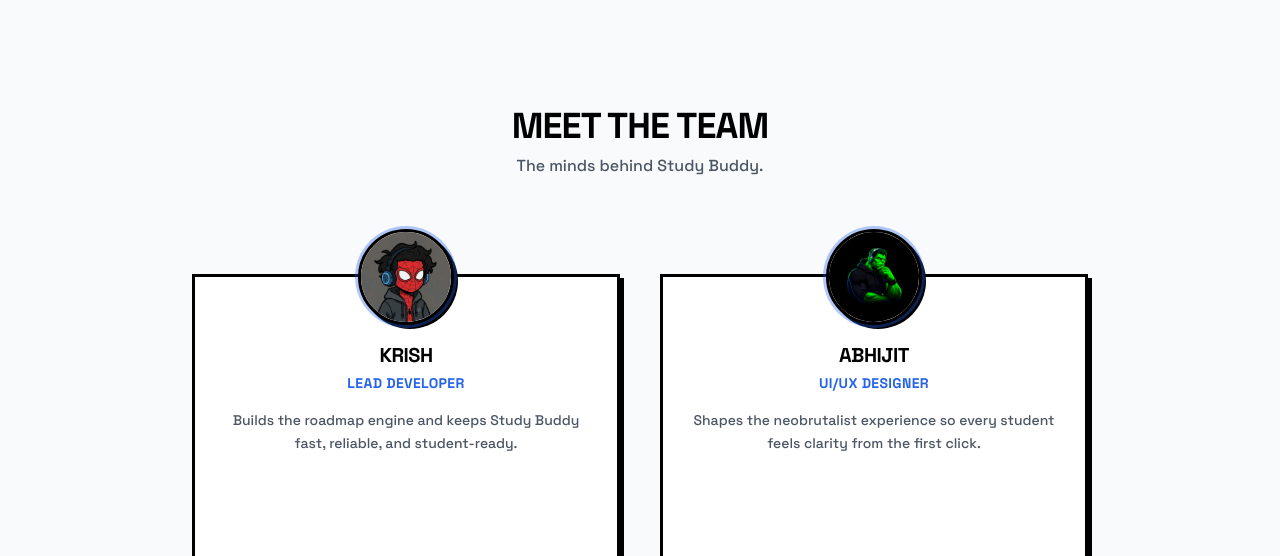
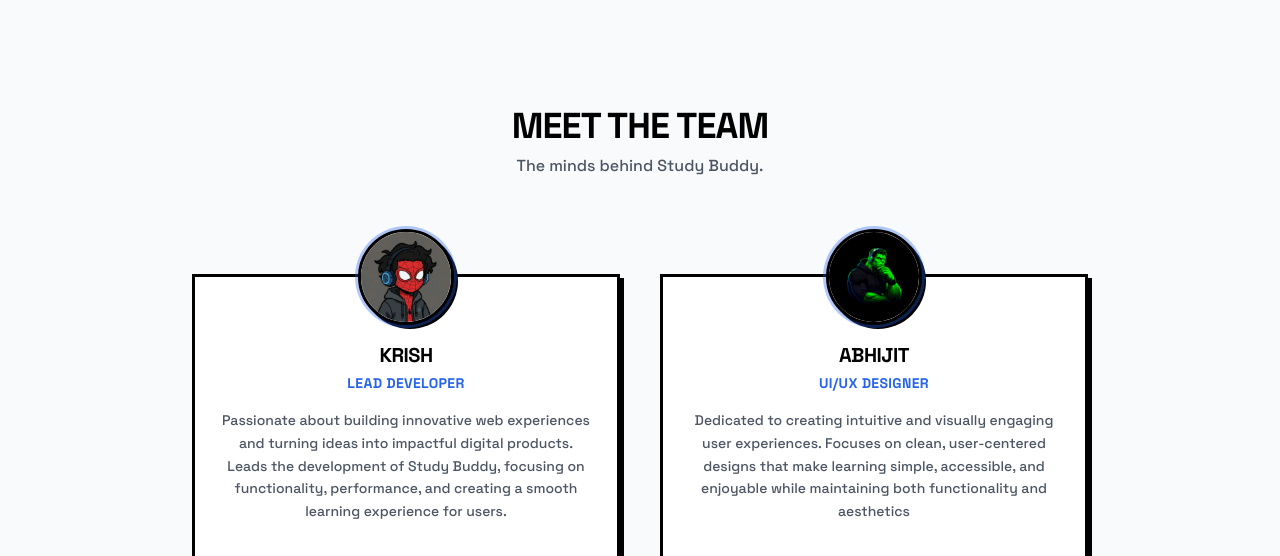
Before and after one commit to codexxxx07/CyphersNova_Hackathon, a website: page index.html in a window 1280 px wide. Shown: the part 3052-3608 px from the top of the page. Drawn offline with Linux system fonts and the light colour scheme.

Commit message:
Updated About Section

```diff
--- a/index.html
+++ b/index.html
@@ -277,7 +277,7 @@
           <h3 class="team-name">Krish</h3>
           <p class="team-role">Lead Developer</p>
           <p class="team-bio">
-            Builds the roadmap engine and keeps Study Buddy fast, reliable, and student-ready.
+            Passionate about building innovative web experiences and turning ideas into impactful digital products. Leads the development of Study Buddy, focusing on functionality, performance, and creating a smooth learning experience for users.
           </p>
           <div class="team-socials" role="list" aria-label="Krish social links">
             <a href="https://github.com/codexxxx07" class="team-social-link" role="listitem" target="_blank" rel="noopener noreferrer" aria-label="Alex Rivera on GitHub">
@@ -307,7 +307,7 @@
           <h3 class="team-name">Abhijit</h3>
           <p class="team-role">UI/UX Designer</p>
           <p class="team-bio">
-            Shapes the neobrutalist experience so every student feels clarity from the first click.
+            Dedicated to creating intuitive and visually engaging user experiences. Focuses on clean, user-centered designs that make learning simple, accessible, and enjoyable while maintaining both functionality and aesthetics
           </p>
           <div class="team-socials" role="list" aria-label="Abhijit social links">
             <a href="https://github.com/Axyon25" class="team-social-link" role="listitem" target="_blank" rel="noopener noreferrer" aria-label="Maya Patel on GitHub">
```
